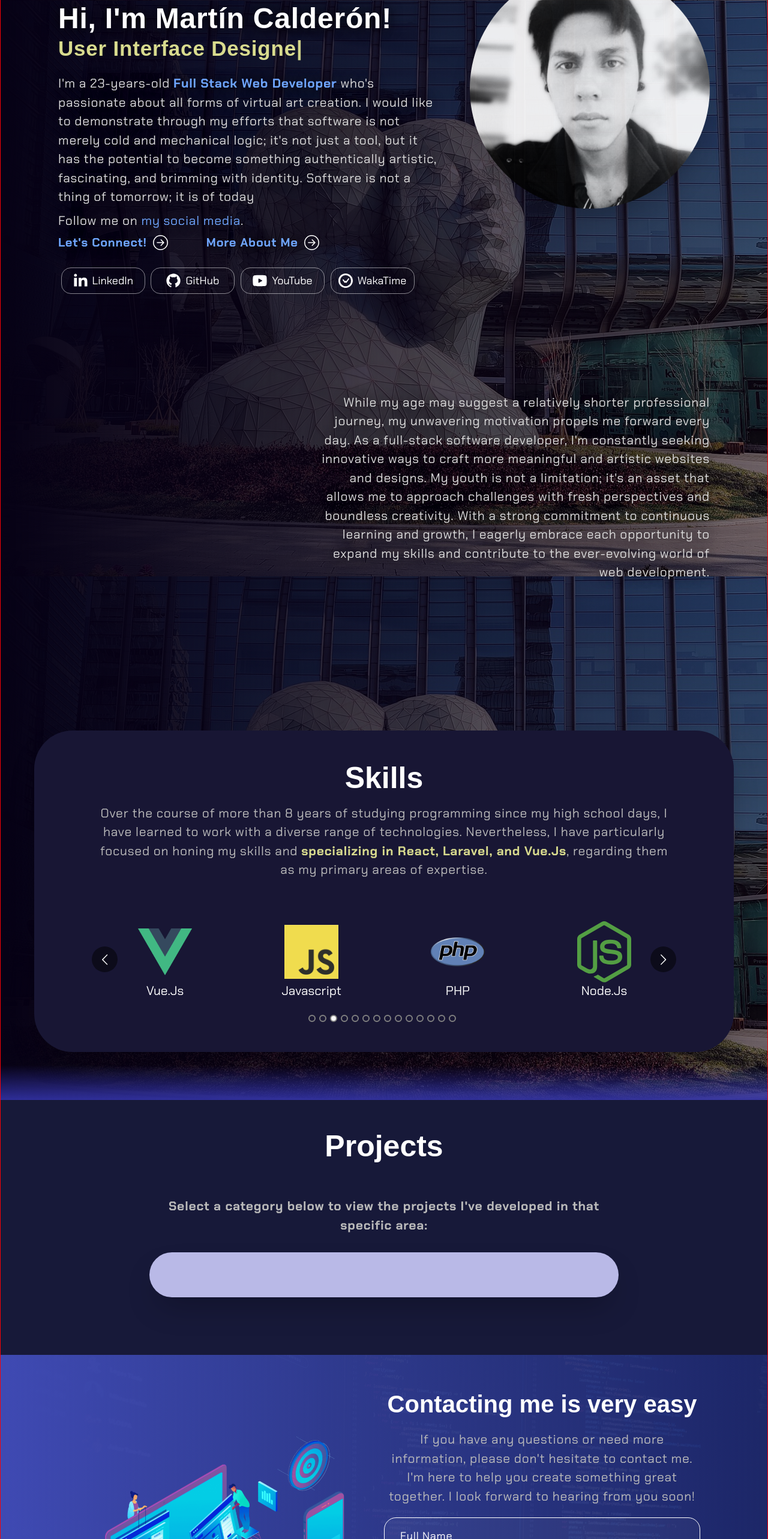
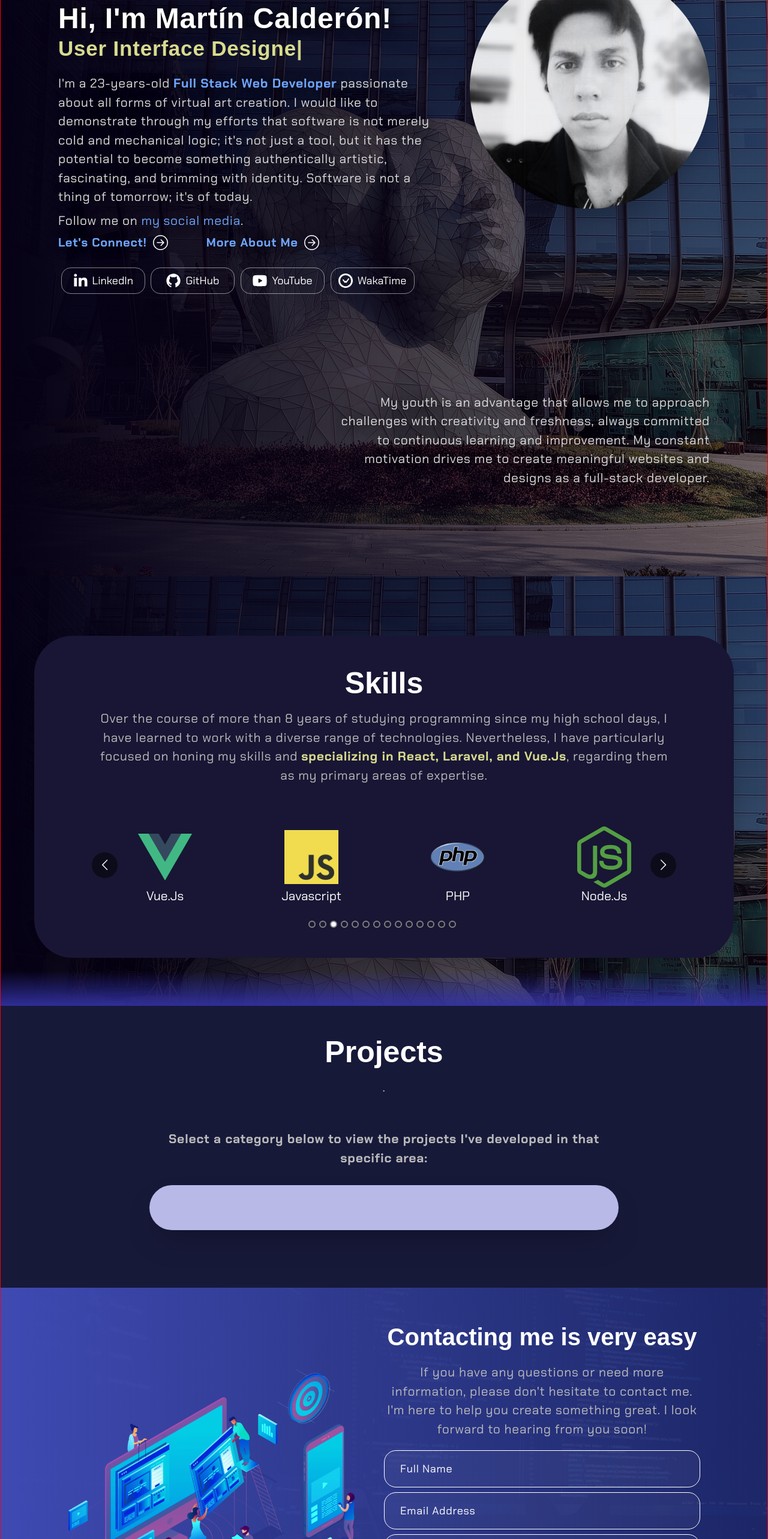
Before and after one commit to ThePushMaker/My_Portfolio_React_Vite, a React (Vite) app: page / in a window 1280 px wide. Shown: the part 960-3526 px from the top of the page at 60% size. Built offline with nearby package versions, Linux system fonts and the light colour scheme; a web font is replaced by a local one.

Commit message:
style: replace home banner and projects paragraphs

```diff
--- a/src/components/Banner/Banner.jsx
+++ b/src/components/Banner/Banner.jsx
@@ -26,7 +26,7 @@ const Banner = () => {
         <strong data-tooltip-id="myTooltip" data-tooltip-content={t(`banner.description_tooltip`)} data-tip="myTooltip" >{t(`banner.description_p2`)}</strong>
       </span>
     </a>
-    {t(`banner.description_p3`)}
+    {t(`banner.description_p3`)}{'.'}
   </span>
 
   const [text, setText] = useState('');
@@ -95,7 +95,7 @@ const Banner = () => {
           </div>
         </div>
         <div className="mt-40 mb-40 flex justify-end ">
-          <p className={`${paragraphStyles} w-3/5 text-right`}>{t(`banner.paragraph2`)}.</p>
+          <p className={`${paragraphStyles} w-full lg:w-7/12 text-right`}>{t(`banner.paragraph2`)}.</p>
         </div>
       </section>
     </>
--- a/src/components/Projects/Projects.jsx
+++ b/src/components/Projects/Projects.jsx
@@ -36,7 +36,7 @@ const Projects = () => {
             <p className="mt-[14px] mx-auto mb-[35px] text-center w-[90%] md:w-[100%]
               lg:mx-30"
             >
-              {description}
+              {description}{'.'}
             </p>
             <p className="mt-[55px] mx-auto mb-[30px] text-center w-[90%]
               lg:w-[70%] font-bold">
--- a/src/translations/en/global.json
+++ b/src/translations/en/global.json
@@ -15,7 +15,7 @@
     "hi": "Hi, I'm Martín Calderón!",
     "description_p1": "I'm a 23-years-old ",
     "description_p2": "Full Stack Web Developer",
-    "description_p3": " who's passionate about all forms of virtual art creation. I would like to demonstrate through my efforts that software is not merely cold and mechanical logic; it's not just a tool, but it has the potential to become something authentically artistic, fascinating, and brimming with identity. Software is not a thing of tomorrow; it is of today",
+    "description_p3": " passionate about all forms of virtual art creation. I would like to demonstrate through my efforts that software is not merely cold and mechanical logic; it's not just a tool, but it has the potential to become something authentically artistic, fascinating, and brimming with identity. Software is not a thing of tomorrow; it's of today",
     "description_tooltip": "Where one person juggles both the front-end and back-end with the grace of a one-person band 🎸",
     "typeAnimation_1": "Full Stack Web Developer",
     "typeAnimation_2": "User Interface Designer",
@@ -25,7 +25,7 @@
     "follow_me2": "my social media",
     "connect": "Let's Connect!",
     "more_about_me": "More About Me",
-    "paragraph2": "While my age may suggest a relatively shorter professional journey, my unwavering motivation propels me forward every day. As a full-stack software developer, I'm constantly seeking innovative ways to craft more meaningful and artistic websites and designs. My youth is not a limitation; it's an asset that allows me to approach challenges with fresh perspectives and boundless creativity. With a strong commitment to continuous learning and growth, I eagerly embrace each opportunity to expand my skills and contribute to the ever-evolving world of web development"
+    "paragraph2": "My youth is an advantage that allows me to approach challenges with creativity and freshness, always committed to continuous learning and improvement. My constant motivation drives me to create meaningful websites and designs as a full-stack developer"
   },
   "skills": {
     "skills": "Skills",
@@ -43,7 +43,7 @@
   },
   "contact": {
     "header": "Contacting me is very easy",
-    "subtitle": "If you have any questions or need more information, please don't hesitate to contact me. I'm here to help you create something great together. I look forward to hearing from you soon!",
+    "subtitle": "If you have any questions or need more information, please don't hesitate to contact me. I'm here to help you create something great. I look forward to hearing from you soon!",
     "placeholder_name": "Full Name",
     "placeholder_email": "Email Address",
     "placeholder_message": "Message",
--- a/src/translations/es/global.json
+++ b/src/translations/es/global.json
@@ -14,7 +14,7 @@
     "hi": "Hola, soy Martín Calderón!",
     "description_p1": "Tengo 23 años de edad, ",
     "description_p2": "soy un desarrollador Web Full Stack",
-    "description_p3": " apasionado por todas las formas de creación de arte virtual. Aunque mi juventud puede limitar un poco mi experiencia, mi motivación es poderosa y me impulsa todos los días a avanzar y aprender mucho más. Me gustaría demostrar a través de mis esfuerzos que el software no es meramente lógica fría y mecánica; no es solo una herramienta, sino que tiene el potencial para convertirse en algo auténticamente artístico, fascinante y lleno de identidad. El software no es cosa del mañana; es de hoy.",
+    "description_p3": " apasionado por todas las formas de creación de arte virtual. Me gustaría demostrar a través de mis esfuerzos que el software no es simplemente lógica fría y mecánica; no es solo una herramienta, sino que tiene el potencial de convertirse en algo auténticamente artístico, fascinante y rebosante de identidad. El software no es algo del mañana; es de hoy",
     "description_tooltip": "Donde una persona maneja tanto el front-end como el back-end con la habilidad de un Hombre Orquesta 🎸",
     "typeAnimation_1": "Desarrollador Web Full Stack",
     "typeAnimation_2": "Diseñador de Interfaces",
@@ -24,7 +24,7 @@
     "follow_me2": "mis redes sociales",
     "connect": "Conectemos!",
     "more_about_me": "Más sobre mí",
-    "paragraph2": "Si bien mi edad puede sugerir un viaje profesional relativamente más corto, mi inquebrantable motivación me impulsa hacia adelante todos los días. Como desarrollador de software full-stack, estoy constantemente buscando formas innovadoras de crear sitios web y diseños más significativos y artísticos. Mi juventud no es una limitación; es un activo que me permite abordar desafíos con perspectivas frescas y creatividad ilimitada. Con un fuerte compromiso con el aprendizaje continuo y el crecimiento, abrazo con entusiasmo cada oportunidad para ampliar mis habilidades y contribuir al mundo en constante evolución del desarrollo web"
+    "paragraph2": "Mi juventud es una ventaja que me permite abordar desafíos con creatividad y frescura, siempre comprometido con el aprendizaje y la mejora continua. Mi constante motivación me impulsa a crear sitios web y diseños significativos como desarrollador full-stack"
   },
   "skills": {
     "skills": "Habilidades",
@@ -42,7 +42,7 @@
   },
   "contact": {
     "header": "Contactarme es muy fácil",
-    "subtitle": "Si tienes alguna pregunta o necesitas más información, no dudes en contactarme. Estoy aquí para ayudarte a crear algo grandioso juntos. ¡Espero escuchar de ti pronto!",
+    "subtitle": "Si tienes alguna pregunta o necesitas más información, no dudes en contactarme. Estoy aquí para ayudarte a crear algo grandioso. ¡Espero escuchar de ti pronto!",
     "placeholder_name": "Nombre completo",
     "placeholder_email": "Correo Electrónico",
     "placeholder_message": "Mensaje",
```
Also changed, not shown: src/data/en/projects.json (+4 -4 lines), src/data/es/projects.json (+4 -4 lines).
